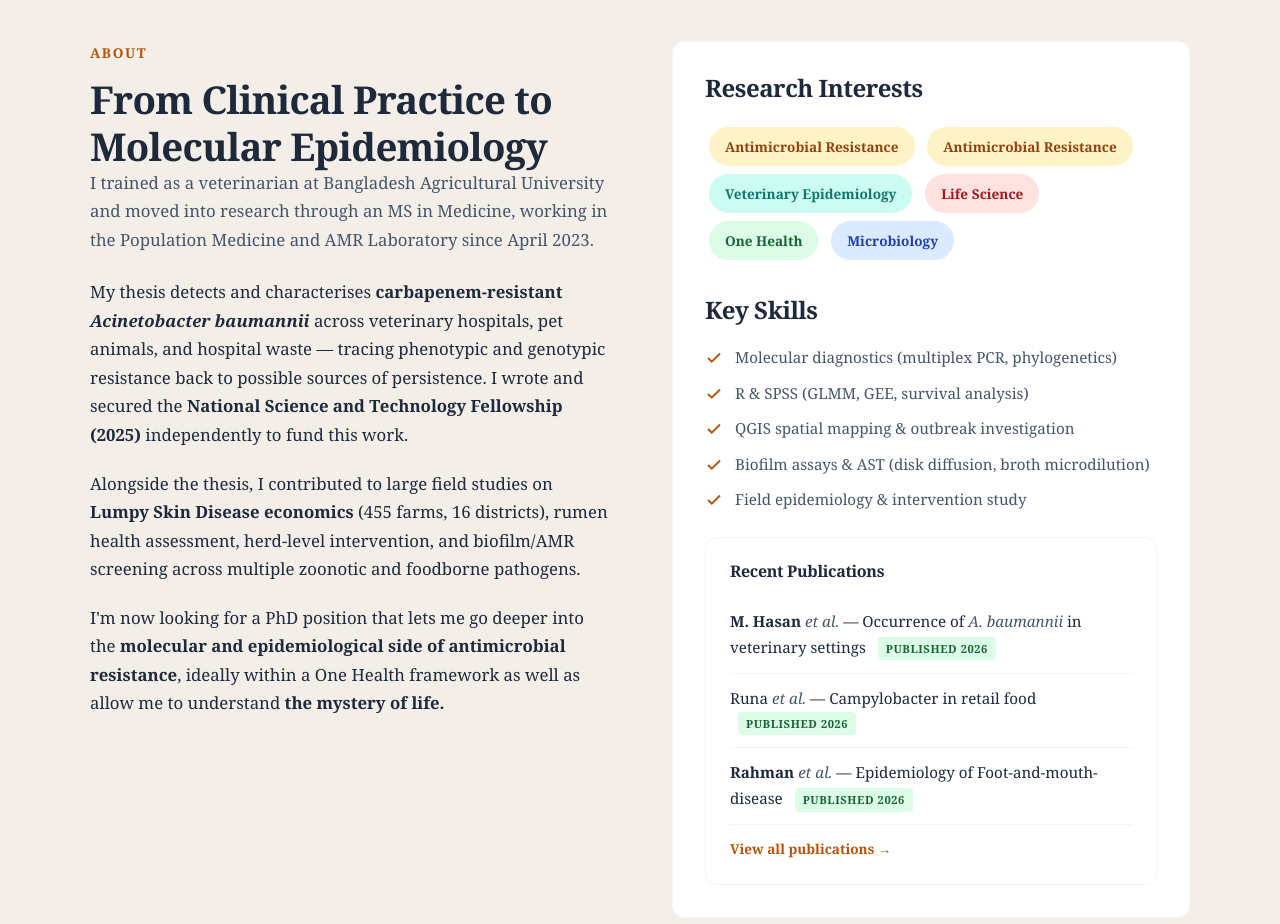
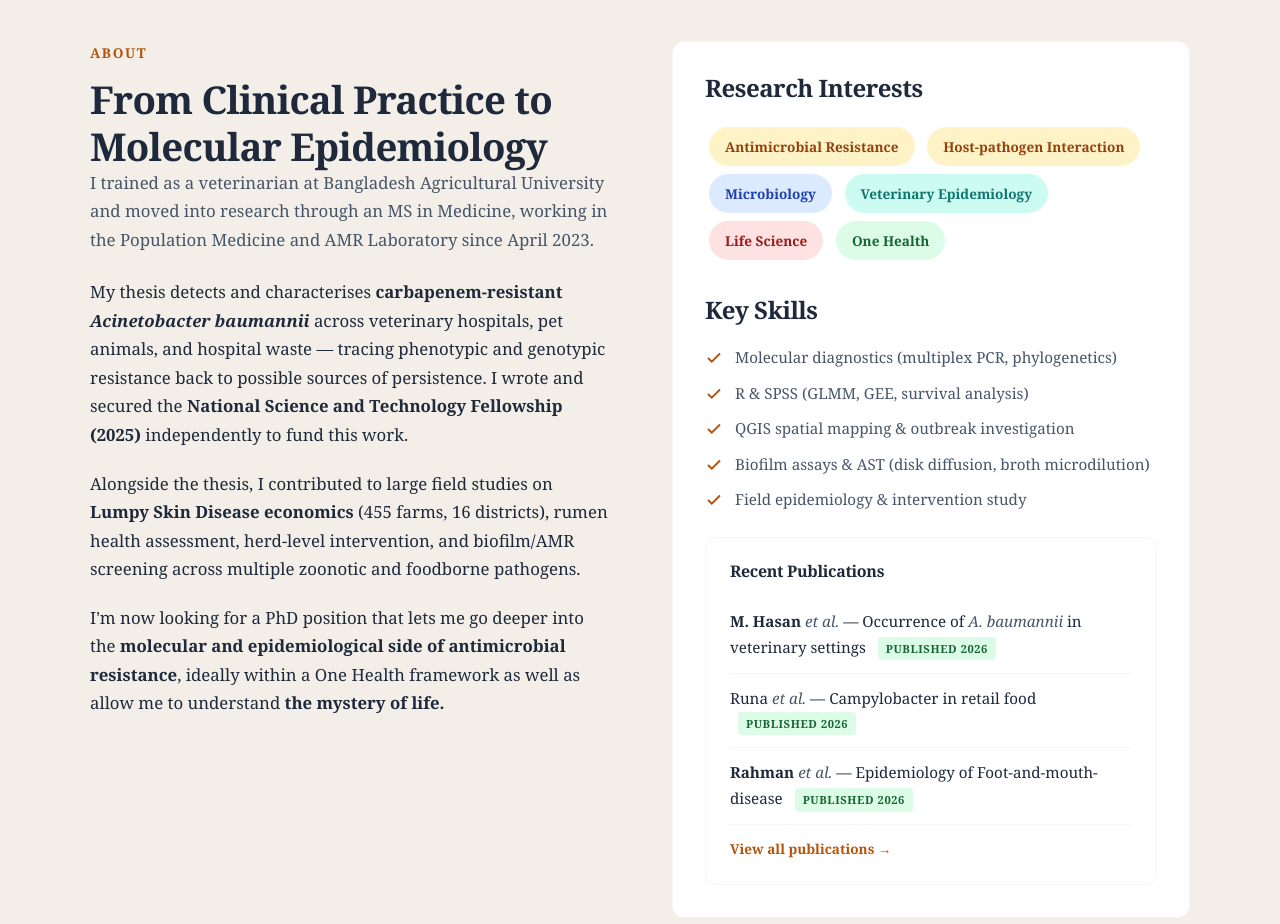
Before and after one commit to mehedix112/Portfolio_Mehedi-Hasan, a plain HTML site: page index.html in a window 1280 px wide. Shown: the part 840-1764 px from the top of the page. Drawn offline with Linux system fonts and the light colour scheme.

Commit message:
Update index.html

```diff
--- a/index.html
+++ b/index.html
@@ -671,11 +671,12 @@ h4 { font-size: 1.1rem; font-weight: 600; }
         <h3>Research Interests</h3>
         <div style="margin-bottom: 1.5rem;">
           <span class="research-tag tag-amr">Antimicrobial Resistance</span>
-	<span class="research-tag tag-amr">Antimicrobial Resistance</span>
+	<span class="research-tag tag-amr">Host-pathogen Interaction</span>
+			<span class="research-tag tag-vph">Microbiology</span>
           <span class="research-tag tag-molecular"> Veterinary Epidemiology</span>
           <span class="research-tag tag-zoonotic">Life Science</span>
           <span class="research-tag tag-onehealth">One Health</span>
-          <span class="research-tag tag-vph">Microbiology</span>
+
 
         </div>
 
```
